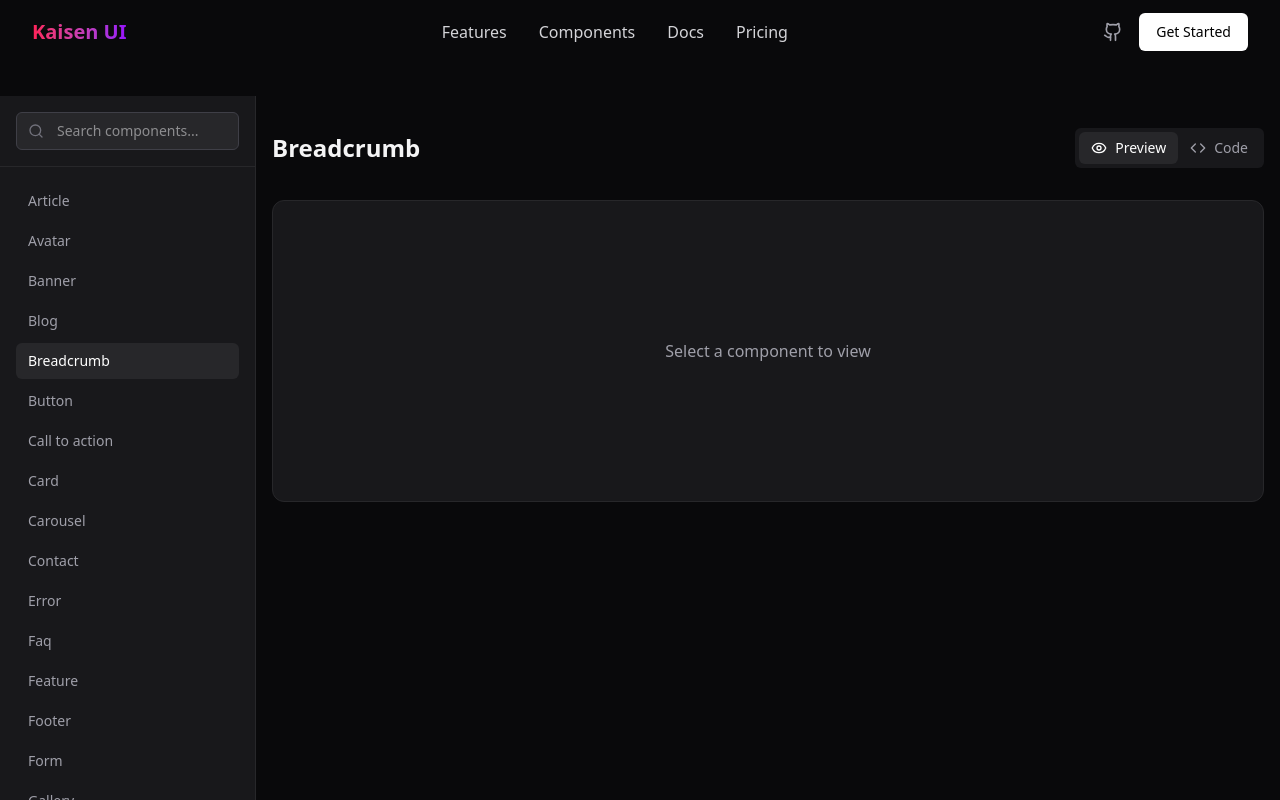
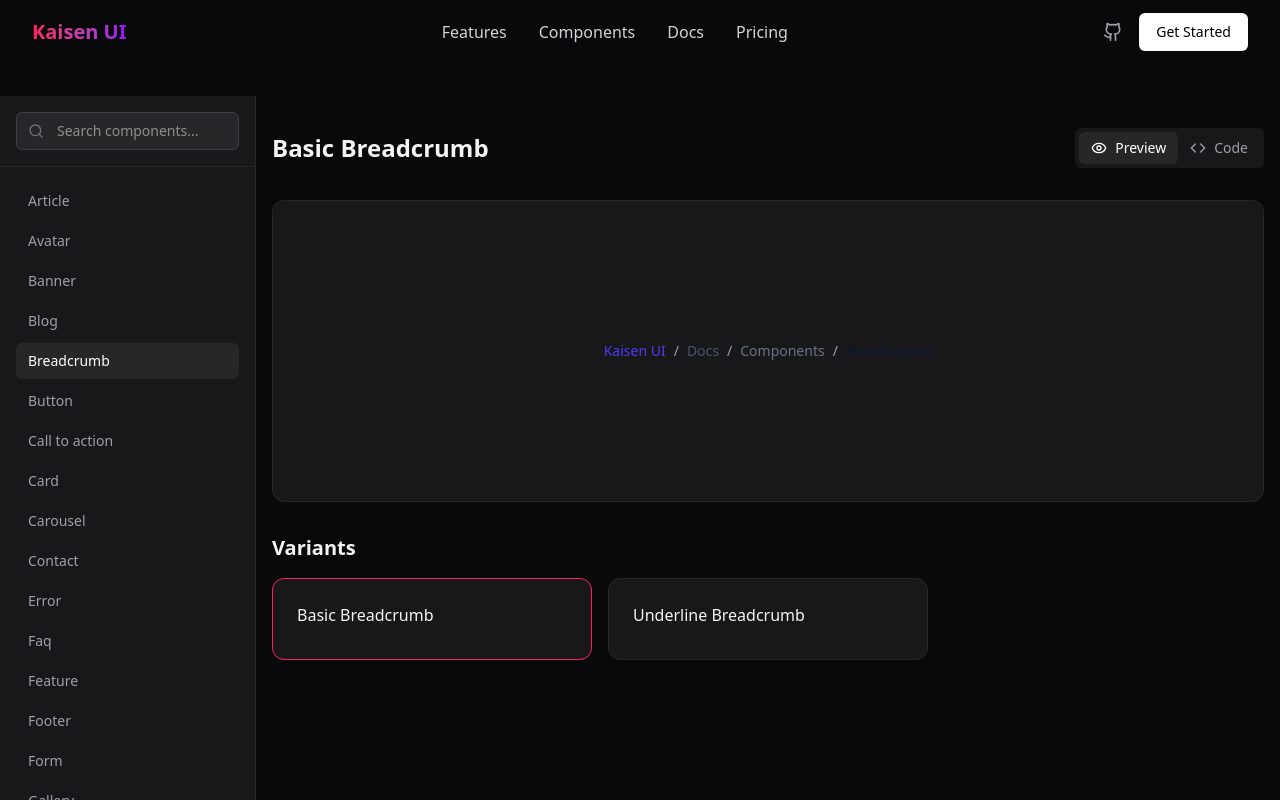
Before and after one commit to MaruthiCharan2403/KaisenUI, a React (Vite) app: page /components in a window 1280 px wide. Both pictures are taken after a click on the button "Breadcrumb". Shown: the top 800 px of the page. Built offline with nearby package versions, Linux system fonts and the light colour scheme.

Commit message:
Breadcrumb

```diff
--- a/src/Components/UIComponents.jsx
+++ b/src/Components/UIComponents.jsx
@@ -626,6 +626,66 @@ preview: () => (
 )
     }
   ],
+  Breadcrumb: [
+    {
+      id: "basic-breadcrumb",
+      name: "Basic Breadcrumb",
+      description: "A simple Breadcrumb with a border",
+      code: `<div className="flex items-center space-x-2 text-sm">
+  <a href="#" className="font-medium text-indigo-600 dark:text-indigo-400 hover:text-indigo-800 dark:hover:text-indigo-300 transition-colors">Kaisen UI</a>
+  <span className="text-gray-400 dark:text-gray-500">/</span>
+  <a href="#" className="font-medium text-gray-600 dark:text-gray-300 hover:text-gray-900 dark:hover:text-gray-100 transition-colors">Docs</a>
+  <span className="text-gray-400 dark:text-gray-500">/</span>
+  <a href="#" className="font-medium text-gray-500 dark:text-gray-400 hover:text-gray-700 dark:hover:text-gray-200 transition-colors">Components</a>
+  <span className="text-gray-400 dark:text-gray-500">/</span>
+  <span className="font-semibold text-gray-900 dark:text-white">Breadcrumb</span>
+</div>  `,
+      preview: () => (
+        <div className="flex items-center space-x-2 text-sm">
+  <a href="#" className="font-medium text-indigo-600 dark:text-indigo-400 hover:text-indigo-800 dark:hover:text-indigo-300 transition-colors">Kaisen UI</a>
+  <span className="text-gray-400 dark:text-gray-500">/</span>
+  <a href="#" className="font-medium text-gray-600 dark:text-gray-300 hover:text-gray-900 dark:hover:text-gray-100 transition-colors">Docs</a>
+  <span className="text-gray-400 dark:text-gray-500">/</span>
+  <a href="#" className="font-medium text-gray-500 dark:text-gray-400 hover:text-gray-700 dark:hover:text-gray-200 transition-colors">Components</a>
+  <span className="text-gray-400 dark:text-gray-500">/</span>
+  <span className="font-semibold text-gray-900 dark:text-white">Breadcrumb</span>
+</div>
+      ),
+    },
+    {
+      id: "Underline-Breadcrumb",
+      name: "Underline Breadcrumb",
+      description: "A Breadcrumb with underline effect",
+      code: `<div className="flex items-center gap-2">
+  <a href="#" className="relative px-2 py-1 text-gray-600 dark:text-gray-300 hover:text-gray-900 dark:hover:text-white transition-colors">
+    <span>Kaisen UI</span>
+    <span className="absolute bottom-0 left-0 h-0.5 w-0 bg-indigo-500 dark:bg-indigo-400 transition-all duration-300 hover:w-full"></span>
+  </a>
+  <span className="text-gray-400 dark:text-gray-500">›</span>
+  <a href="#" className="relative px-2 py-1 text-gray-600 dark:text-gray-300 hover:text-gray-900 dark:hover:text-white transition-colors">
+    <span>Blog</span>
+    <span className="absolute bottom-0 left-0 h-0.5 w-0 bg-indigo-500 dark:bg-indigo-400 transition-all duration-300 hover:w-full"></span>
+  </a>
+  <span className="text-gray-400 dark:text-gray-500">›</span>
+  <span className="px-2 py-1 font-semibold text-gray-900 dark:text-white">Breadcrumbs</span>
+</div>  `,
+      preview: () => (
+        <div className="flex items-center gap-2">
+  <a href="#" className="relative px-2 py-1 text-gray-600 dark:text-gray-300 hover:text-gray-900 dark:hover:text-white transition-colors">
+    <span>Kaisen UI</span>
+    <span className="absolute bottom-0 left-0 h-0.5 w-0 bg-indigo-500 dark:bg-indigo-400 transition-all duration-300 hover:w-full"></span>
+  </a>
+  <span className="text-gray-400 dark:text-gray-500">›</span>
+  <a href="#" className="relative px-2 py-1 text-gray-600 dark:text-gray-300 hover:text-gray-900 dark:hover:text-white transition-colors">
+    <span>Blog</span>
+    <span className="absolute bottom-0 left-0 h-0.5 w-0 bg-indigo-500 dark:bg-indigo-400 transition-all duration-300 hover:w-full"></span>
+  </a>
+  <span className="text-gray-400 dark:text-gray-500">›</span>
+  <span className="px-2 py-1 font-semibold text-gray-900 dark:text-white">Breadcrumbs</span>
+</div>
+      ),
+    },
+  ],
 }
 
 export default function ComponentsPage() {
```
